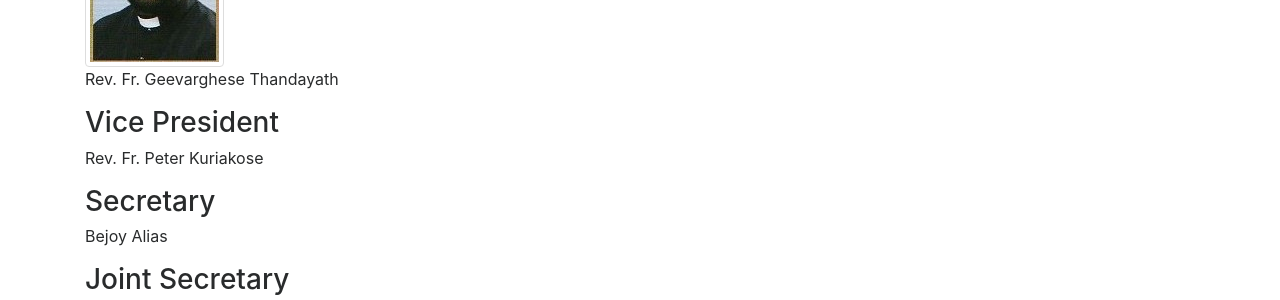
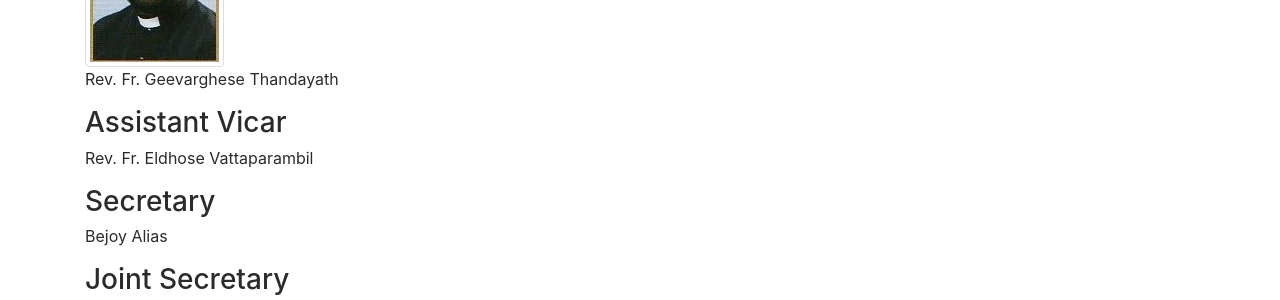
Before and after one commit to stmarys-jsoc/stmarys-jsoc.github.io, a Jekyll site: the page built from board.md, in a window 1280 px wide. Shown: the part 284-584 px from the top of the page. Built offline with Jekyll 4.4.1, drawn with Linux system fonts in a browser that asks for light colours.

Commit message:
added assistant vicar

```diff
--- a/board.md
+++ b/board.md
@@ -8,8 +8,8 @@ permalink: '/board/'
 <img src="{{ "/images/Fr.Geevarghese.jpg" | relative_url }}" class="img-thumbnail"/> <br />
 Rev. Fr. Geevarghese Thandayath
 
-### Vice President
-Rev. Fr. Peter Kuriakose
+### Assistant Vicar
+Rev. Fr. Eldhose Vattaparambil
 
 ### Secretary
 Bejoy Alias
```
